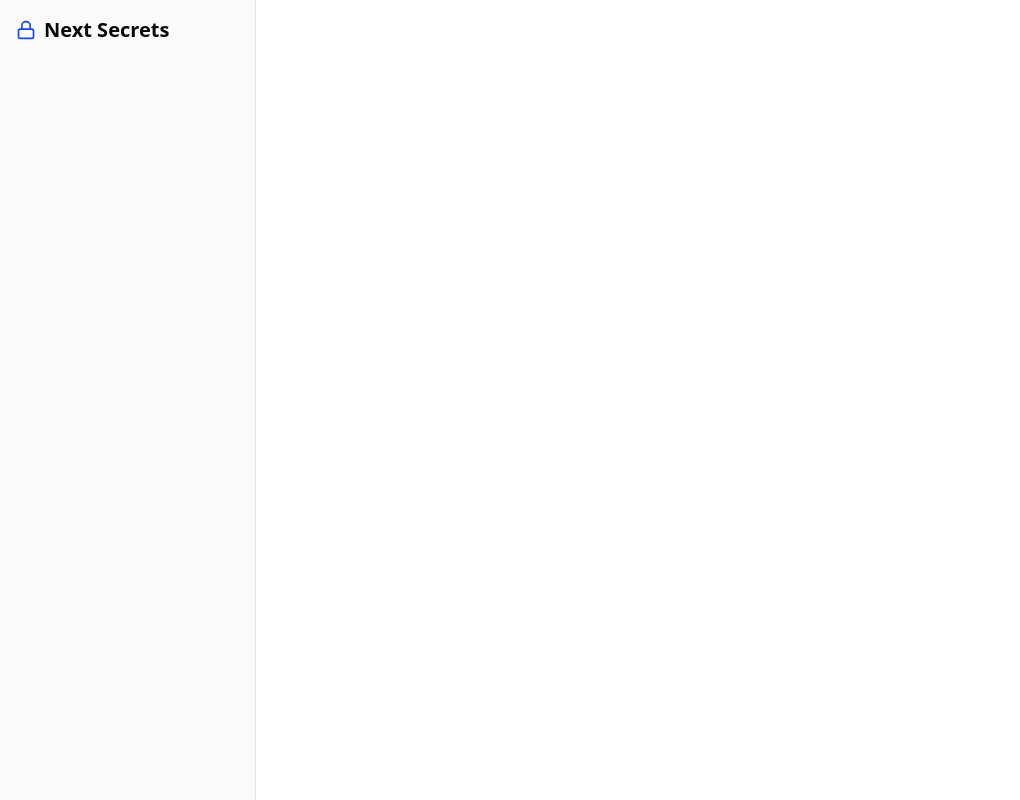
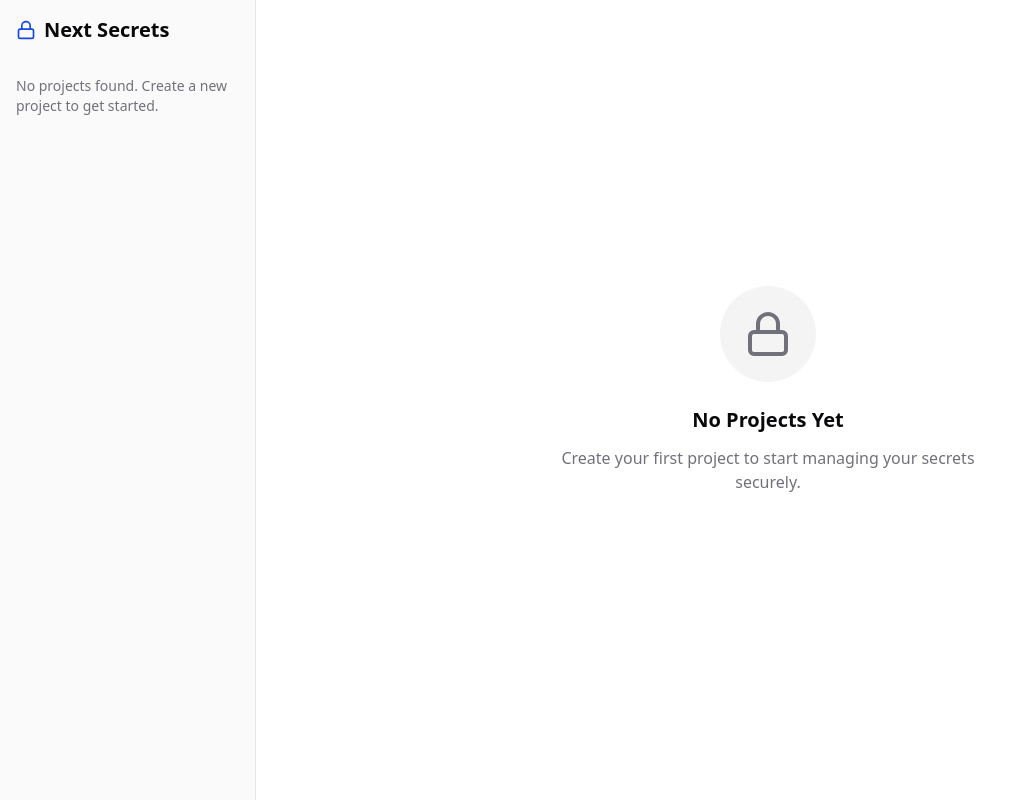
Before and after one commit to crissdev/next-secrets, a Next.js app: page / in a window 1280 px wide. Shown: the whole page, without its empty margins (0-1020 px from the left). Built offline with nearby package versions, Linux system fonts and the light colour scheme.

Commit message:
Show a message when there are no projects defined

```diff
--- a/playwright.config.ts
+++ b/playwright.config.ts
@@ -1,12 +1,11 @@
+import { loadEnvConfig } from '@next/env';
 import { defineConfig, devices } from '@playwright/test';
 
-/**
- * Read environment variables from file.
- * https://github.com/motdotla/dotenv
- */
-// import dotenv from 'dotenv';
-// import path from 'path';
-// dotenv.config({ path: path.resolve(__dirname, '.env') });
+const { loadedEnvFiles } = loadEnvConfig(process.cwd(), false);
+console.log(
+  'Loaded environment files:',
+  loadedEnvFiles.map((file) => file.path),
+);
 
 /**
  * See https://playwright.dev/docs/test-configuration.
@@ -22,7 +21,7 @@
   /* Opt out of parallel tests on CI. */
   workers: process.env.CI ? 1 : undefined,
   /* Reporter to use. See https://playwright.dev/docs/test-reporters */
-  reporter: 'html',
+  reporter: process.env.CI ? 'dot' : 'list',
   /* Shared settings for all the projects below. See https://playwright.dev/docs/api/class-testoptions. */
   use: {
     /* Base URL to use in actions like `await page.goto('/')`. */
--- a/src/app/(vault)/layout.tsx
+++ b/src/app/(vault)/layout.tsx
@@ -1,7 +1,7 @@
 import { LockIcon } from 'lucide-react';
 import { type ReactNode } from 'react';
 
-import { Sidebar, SidebarHeader, SidebarProvider } from '@/components/ui/sidebar';
+import { Sidebar, SidebarContent, SidebarHeader, SidebarProvider } from '@/components/ui/sidebar';
 
 export default async function VaultLayout({ children }: { children: ReactNode }) {
   return (
@@ -13,6 +13,13 @@
             Next Secrets
           </div>
         </SidebarHeader>
+        <SidebarContent>
+          <div className={'p-4 text-sm'}>
+            <span className={'text-muted-foreground'} data-testid={'sidebar-empty-vault-message'}>
+              No projects found. Create a new project to get started.
+            </span>
+          </div>
+        </SidebarContent>
       </Sidebar>
       <main className={'flex flex-1 p-4'}>{children}</main>
     </SidebarProvider>
--- a/src/app/(vault)/page.tsx
+++ b/src/app/(vault)/page.tsx
@@ -1,3 +1,19 @@
+import { LockIcon } from 'lucide-react';
+
 export default function Home() {
-  return <div></div>;
+  return (
+    <div className={'size-full flex items-center justify-center flex-col'}>
+      <div className="max-w-md text-center">
+        <div className={'rounded-full bg-muted mb-6 p-6 flex items-center justify-center w-min mx-auto'}>
+          <LockIcon size={48} className={'stroke-muted-foreground'} />
+        </div>
+        <h2 className={'text-xl font-bold mb-3'} data-testid="empty-vault-message">
+          No Projects Yet
+        </h2>
+        <div className={'text-muted-foreground mb-5'} data-testid="empty-vault-hint">
+          Create your first project to start managing your secrets securely.
+        </div>
+      </div>
+    </div>
+  );
 }
```
Also changed, not shown: package.json (+5 -4 lines), 2 other files (tests, documents, lock files or other folders).
